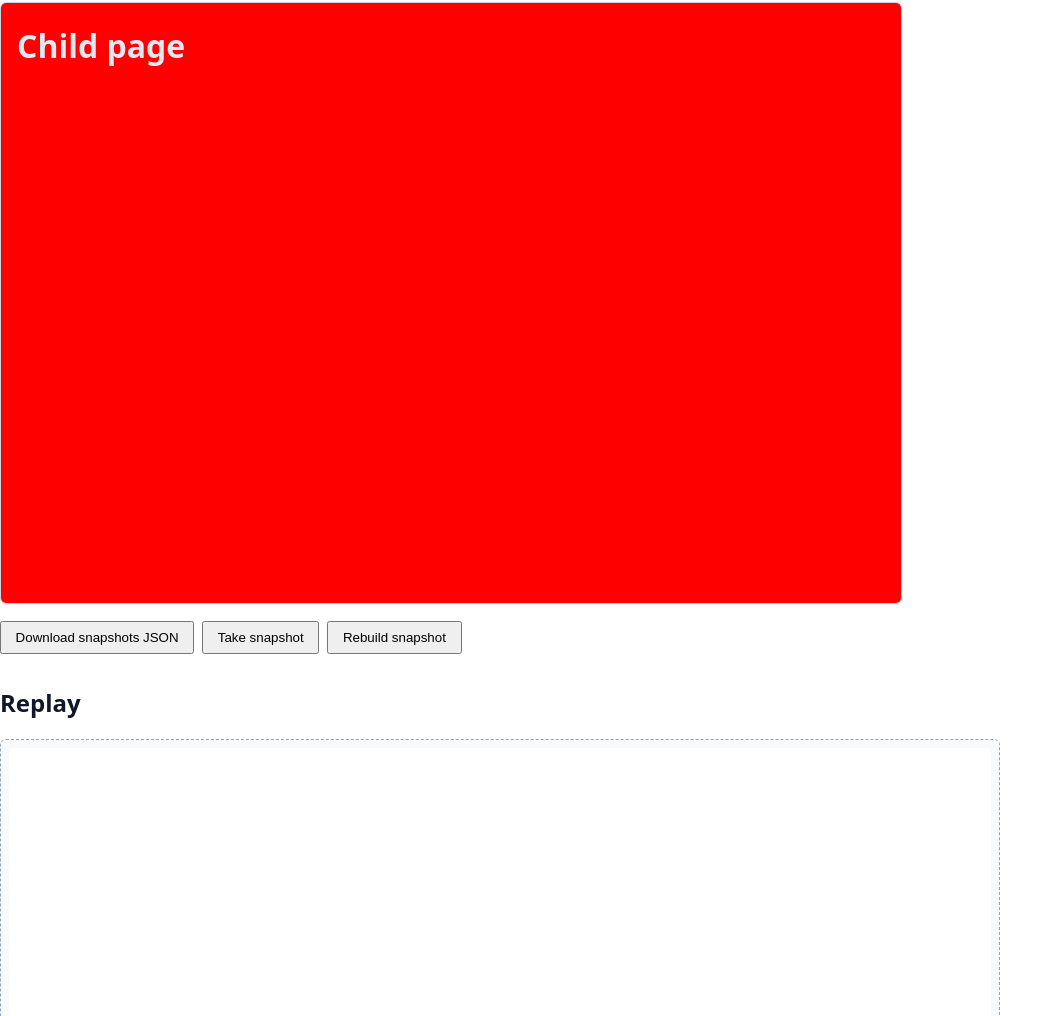
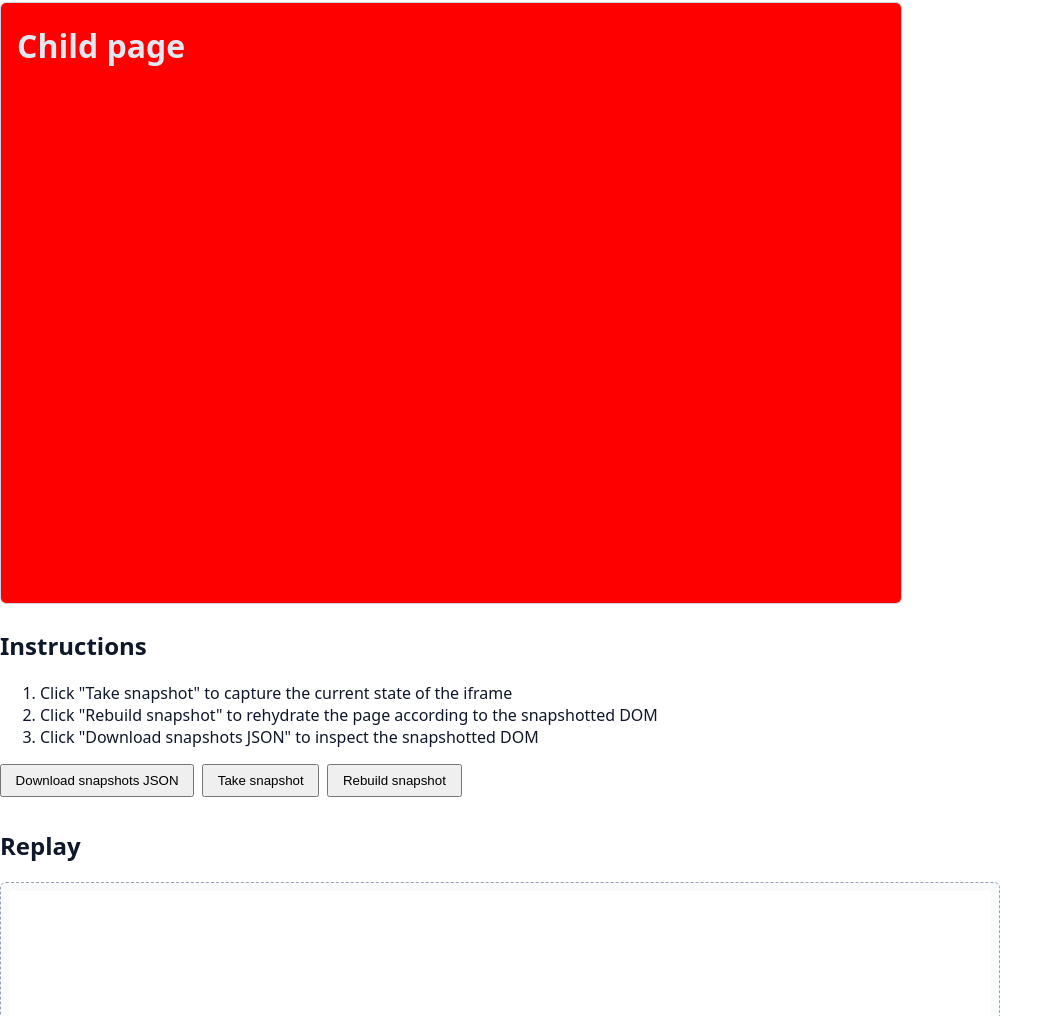
Before and after one commit to skitterm/iframe-rrweb-poc, a website with bundled scripts: page public/parent/index.html in a window 1280 px wide. Shown: the part 84-1100 px from the top of the page, without its empty margins (0-1063 px from the left). Built offline with nearby package versions, Linux system fonts and the light colour scheme.

Commit message:
Added README and instructions

```diff
--- a/public/parent/index.html
+++ b/public/parent/index.html
@@ -60,6 +60,15 @@
   <body>
     <h1>Parent page (same origin as child)</h1>
     <iframe id="embed" title="child" src="/child/"></iframe>
+    <h2>Instructions</h2>
+    <ol>
+      <li>Click "Take snapshot" to capture the current state of the iframe</li>
+      <li>
+        Click "Rebuild snapshot" to rehydrate the page according to the
+        snapshotted DOM
+      </li>
+      <li>Click "Download snapshots JSON" to inspect the snapshotted DOM</li>
+    </ol>
     <div class="row">
       <button type="button" id="btn-download">Download snapshots JSON</button>
       <button type="button" id="btn-take-snapshot">Take snapshot</button>
```
Also changed, not shown: README.md.
